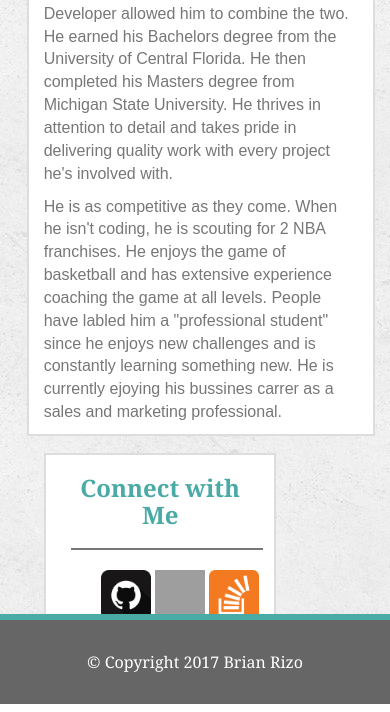
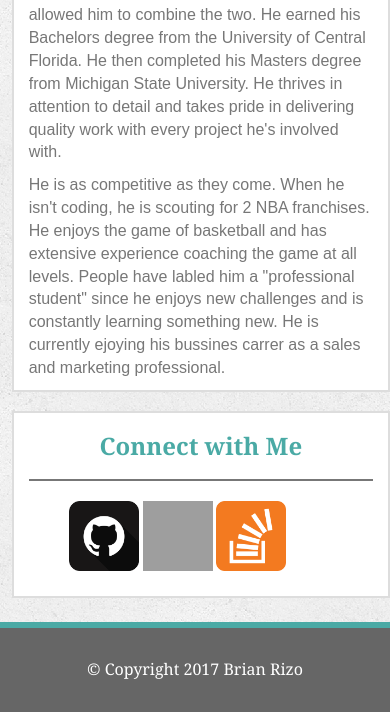
Before and after one commit to brianrizo/Bootstrap-Portfolio, a PHP site: page / in a window 390 px wide. Shown: the part 504-1216 px from the top of the page. Run offline with PHP 8.4, Linux system fonts and the light colour scheme; some libraries are stand-ins or nearby versions; grey boxes are pictures that could not be loaded.

Commit message:
last update

```diff
--- a/assets/style.css
+++ b/assets/style.css
@@ -73,10 +73,9 @@ h3 {
 
 .connect {
 	border: 2px solid #ddd;
-	margin-left: 5%;
 	margin-top: 5%;
 	background-color: #fff;
-	margin-bottom: 15%;
+	margin-bottom: 30%;
 }
 
 .main-hr {
@@ -85,15 +84,14 @@ h3 {
 
 .connect-hr {
 	border: 1px solid #777;
-	width: 190px;
-	margin-left: 5%;
 }
 
 
 .social-media img {
-	width: 50px;
-	height: 50px;
-	margin-bottom: 20px;
+
+	width: 70px;
+	height: 70px;
+	margin-bottom: 15px;
 
 }
 
@@ -178,7 +176,7 @@ input, textarea{
 
 .portfolio-section{
 	height: auto;
-	margin-bottom: 13%;
+
 }
 
 .left-side{
--- a/contact.html
+++ b/contact.html
@@ -25,8 +25,8 @@
 </nav>
     <!--Contact Section-->
 <div class="container">
-  <div class="row-fluid">
-    <div class="col-xs-12 col-sm-12 col-md-7 col-md-8 col-md-offset-1 main">
+  <div class="row">
+    <div class="col-xs-12 col-sm-12 col-md-8 col-lg-7 main">
       <h3 class="title-contact">Contact</h3>
       <hr class="main-hr form-hr">
       <form>
@@ -41,7 +41,7 @@
         </form>
     </div>
     <!--Connect with me Section-->
-    <div class="col-xs-8 col-sm-8 col-md-3 col-md-4 col-md-offset-1 connect">
+    <div class="col-xs-12 col-sm-12 col-md-4 col-lg-4 connect">
       <h3 class="title-connect">Connect with Me</h3>
       <hr class="connect-hr">
       <ul class="social-media">
--- a/index.html
+++ b/index.html
@@ -25,8 +25,8 @@
 </nav>
     <!--Bio Section-->
 <div class="container">
-  <div class="row-fluid">
-    <div class="col-xs-12 col-sm-12 col-md-5 col-md-8 col-md-offset-1 main">
+  <div class="row">
+    <div class="col-xs-12 col-md-7 col-lg-7 main">
       <h3 class="title-main">About Me</h3>
       <hr class="main-hr">
       <img class="main-pic" src="assets/images/BrianRizo.jpg" width=200 height=200>
@@ -35,10 +35,10 @@
       <p>He is as competitive as they come. When he isn't coding, he is scouting for 2 NBA franchises. He enjoys the game of basketball and has extensive experience coaching the game at all levels. People have labled him a "professional student" since he enjoys new challenges and is constantly learning something new. He is currently ejoying his bussines carrer as a sales and marketing professional.</p>
     </div>
     <!--Connect with me Section-->
-    <div class="col-xs-8 col-sm-8 col-md-3 col-md-4 col-md-offset-1 connect">
+    <div class="col-xs-12 col-md-4 col-lg-4 connect">
       <h3 class="title-connect">Connect with Me</h3>
       <hr class="connect-hr">
-      <ul class="social-media">
+      <ul class="social-media vertical-center">
             <li><a href="https://github.com/brianrizo" target= "_blank"><img src="./assets/images/Github.png" alt="Github Icon"></a></li>
             <li><a href="https://www.linkedin.com/in/brian-rizo-m-s-99111819?trk=hp-identity-name" target= "_blank"><img src="./assets/images/Linkedin.png" alt="Linkedin Icon"></a></li>
             <li><a href="http://stackoverflow.com/users/7460617/brian-rizo?tab=profile" target= "_blank"><img src="./assets/images/Overflow.png" alt="Overflow Icon"></a></li>
```
Also changed, not shown: portfolio.html (+3 -4 lines).
